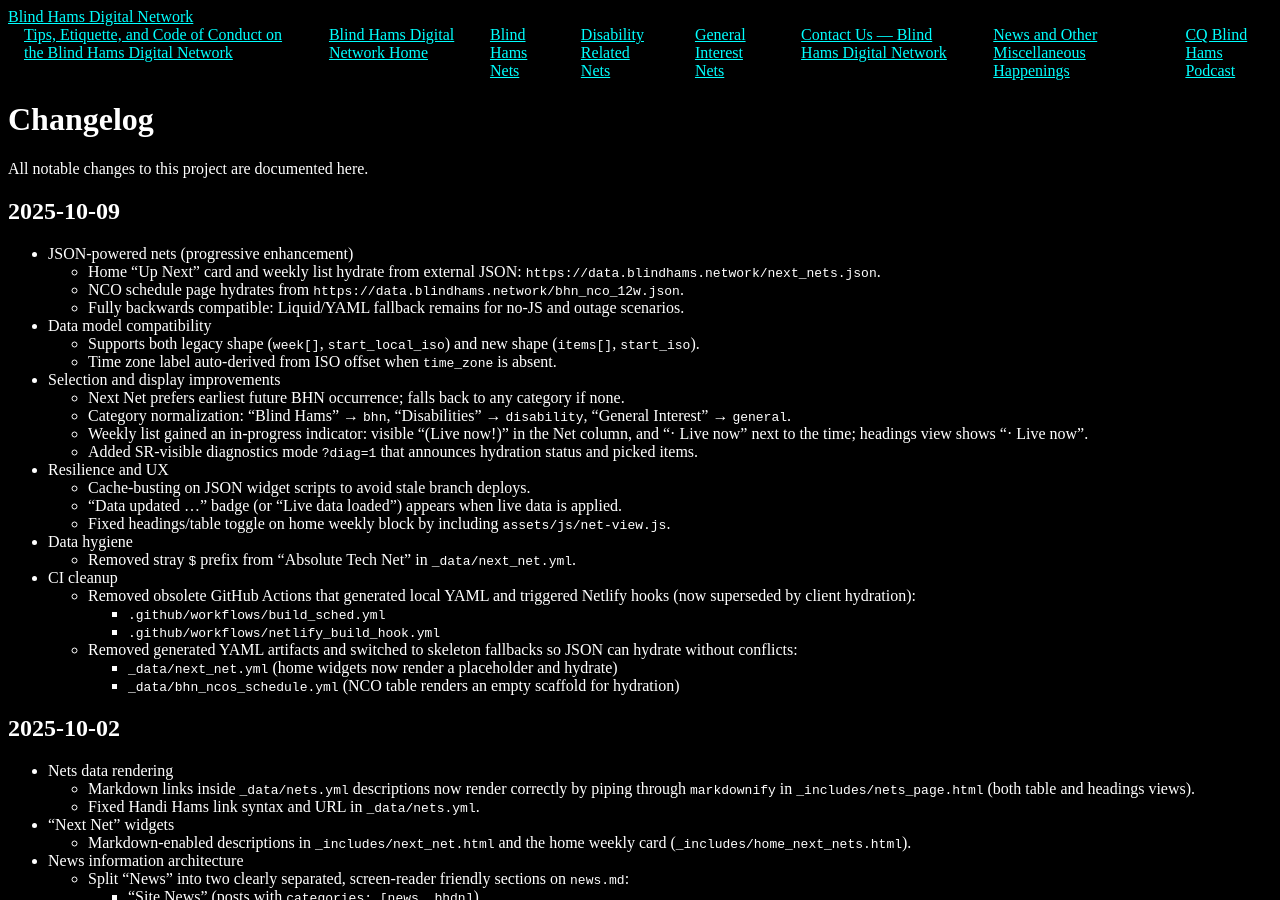
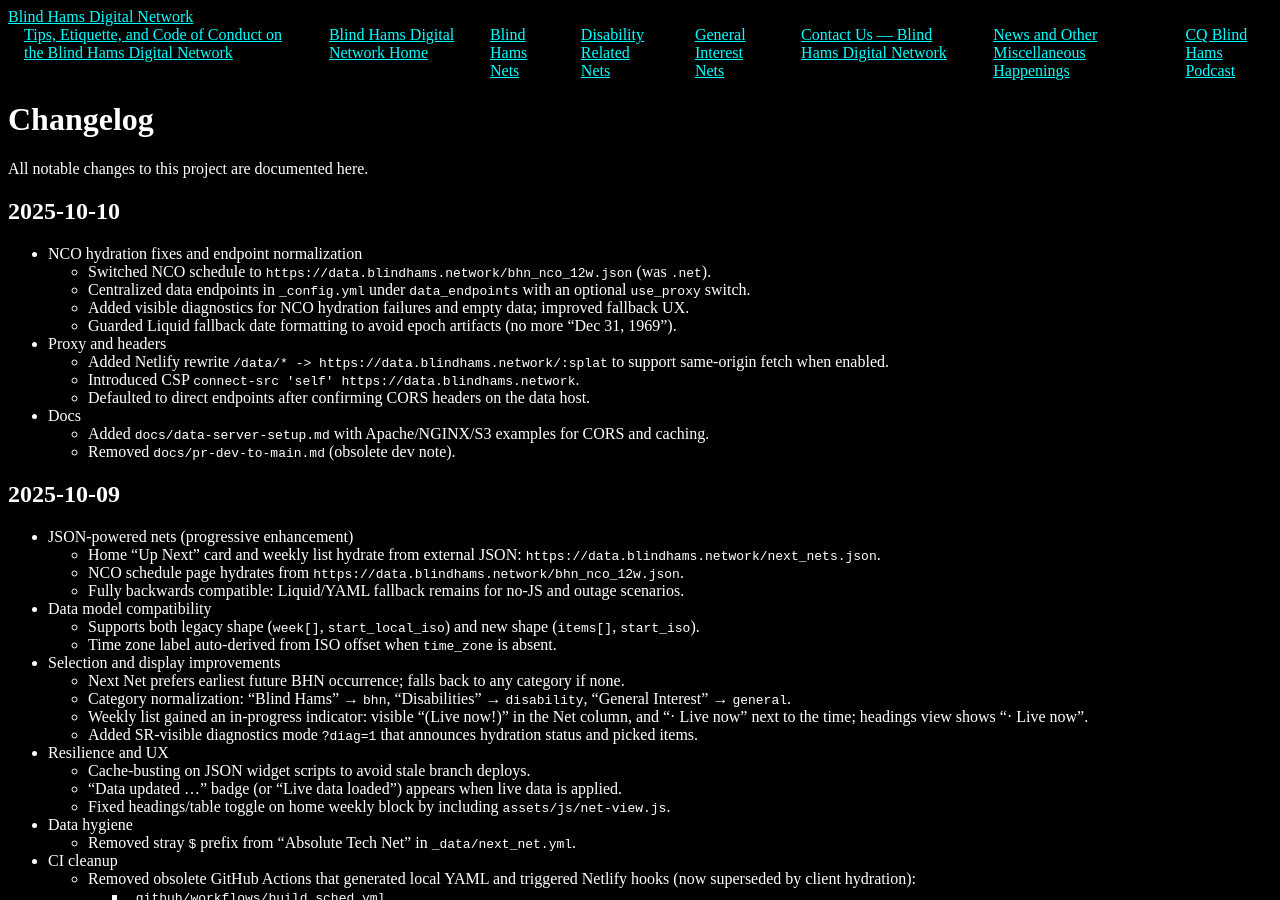
Before and after one commit to nromey/bh-network, a Jekyll site: the page built from changelog.md, in a window 1280 px wide and 900 px high. Built offline with Jekyll 4.4.1, drawn with Linux system fonts in a browser that asks for light colours.

Commit message:
docs: update TODO with data endpoint + health tasks; update CHANGELOG with NCO hydration fix and endpoint normalization

```diff
--- a/TODO.md
+++ b/TODO.md
@@ -1,4 +1,9 @@
 # TODO
+
+- Data endpoints and health
+  - Add staging vs production endpoints in `_config.yml` with a simple switch (via `JEKYLL_ENV` or a `site.env` var) to avoid manual edits.
+  - Add a lightweight health-check widget/page that surfaces data freshness and connectivity (shows `updated_at`/`generated_at`, CORS status, and endpoint in use). Expose at `/status/`.
+  - Add a CI/Lint check that flags any lingering `data.blindhams.net` references; ensure all new code uses `site.data_endpoints`.
 
 - Add “How to connect” banner content
   - Paste Patrick’s copy into `_includes/how_to_connect.md` (use Markdown table)
```
Also changed, not shown: CHANGELOG.md.
